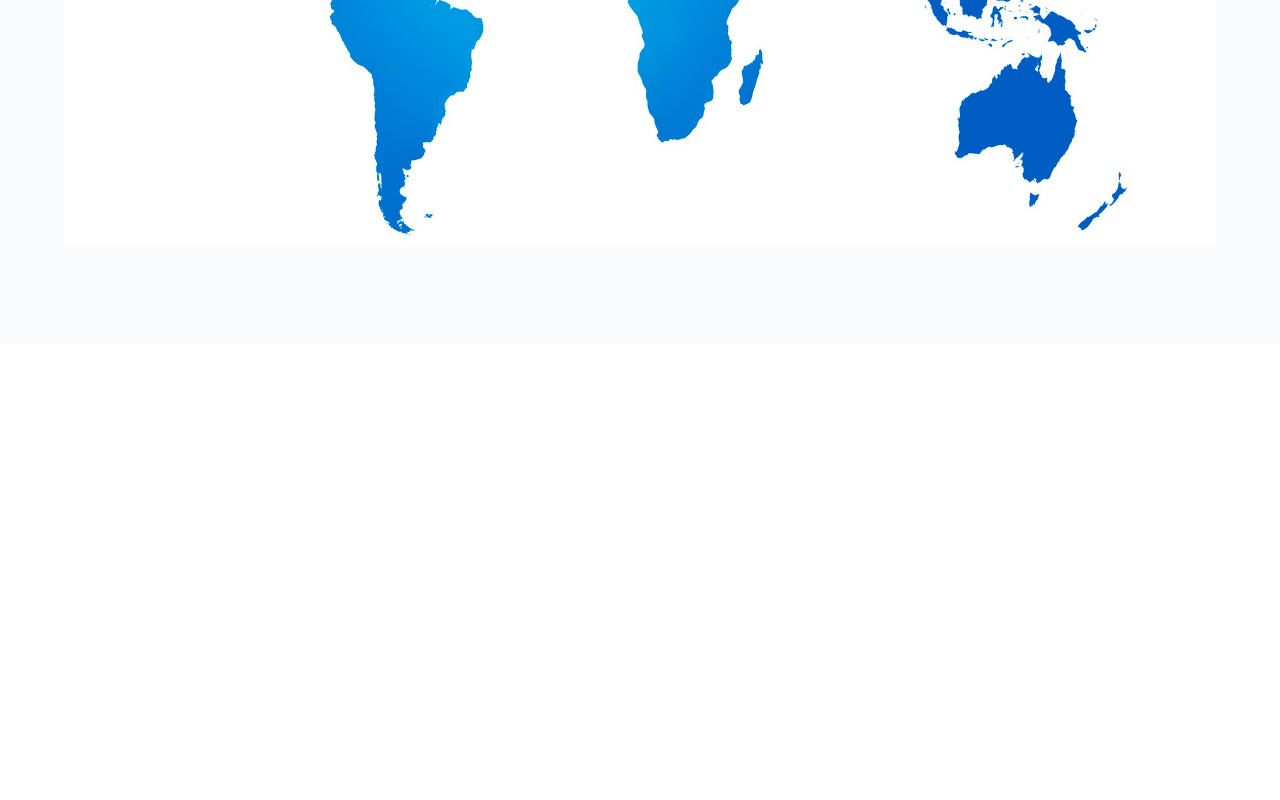
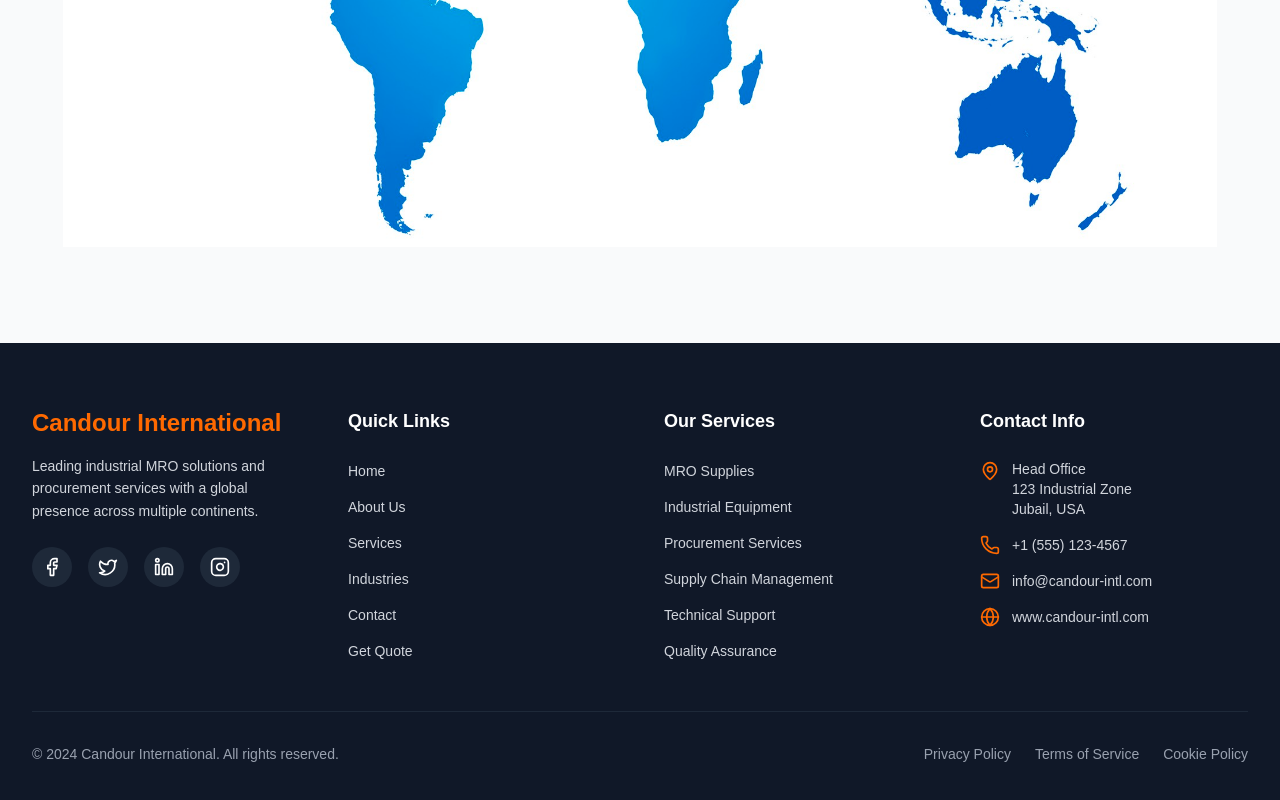
Before and after one commit to pankajkumarkamat04/Candour, a Next.js app: page / in a window 1280 px wide. Shown: the part 9753-10553 px from the top of the page. Before the commit the page ends 10096 px from the top, so only its background shows below. Built offline with nearby package versions, Linux system fonts and the light colour scheme.

Commit message:
Added Footer

```diff
--- a/src/app/page.tsx
+++ b/src/app/page.tsx
@@ -8,6 +8,7 @@ import ConstructionHeroSection2 from '@/components/ConstructionHeroSection2';
 import QuoteRequestSection from '@/components/QuoteRequestSection';
 import LogoSection from '@/components/LogoSection';
 import OurOfficesSection from '@/components/OurOfficesSection';
+import Footer from '@/components/Footer';
 import ServicesPricingSection from '@/components/ServicesPricingSection';
 
 export default function Home() {
@@ -24,6 +25,7 @@ export default function Home() {
       <QuoteRequestSection />
       <LogoSection />
       <OurOfficesSection />
+      <Footer />
     </div>
   );
 }
--- /dev/null
+++ b/src/components/Footer.tsx
@@ -0,0 +1,110 @@
+'use client';
+
+import { MapPin, Phone, Mail, Globe, Facebook, Twitter, Linkedin, Instagram } from 'lucide-react';
+
+export default function Footer() {
+  return (
+    <footer className="bg-gray-900 text-white">
+      <div className="max-w-7xl mx-auto px-4 sm:px-6 lg:px-8 py-12 lg:py-16">
+        <div className="grid grid-cols-1 md:grid-cols-2 lg:grid-cols-4 gap-8 lg:gap-12">
+
+          {/* Company Info */}
+          <div className="lg:col-span-1">
+            <div className="mb-6">
+              <h3 className="text-2xl font-bold text-orange-500 mb-4">Candour International</h3>
+              <p className="text-gray-300 text-sm leading-relaxed">
+                Leading industrial MRO solutions and procurement services with a global presence across multiple continents.
+              </p>
+            </div>
+
+            {/* Social Media */}
+            <div className="flex space-x-4">
+              <a href="#" className="w-10 h-10 bg-gray-800 hover:bg-orange-500 rounded-full flex items-center justify-center transition-colors duration-300">
+                <Facebook className="w-5 h-5" />
+              </a>
+              <a href="#" className="w-10 h-10 bg-gray-800 hover:bg-orange-500 rounded-full flex items-center justify-center transition-colors duration-300">
+                <Twitter className="w-5 h-5" />
+              </a>
+              <a href="#" className="w-10 h-10 bg-gray-800 hover:bg-orange-500 rounded-full flex items-center justify-center transition-colors duration-300">
+                <Linkedin className="w-5 h-5" />
+              </a>
+              <a href="#" className="w-10 h-10 bg-gray-800 hover:bg-orange-500 rounded-full flex items-center justify-center transition-colors duration-300">
+                <Instagram className="w-5 h-5" />
+              </a>
+            </div>
+          </div>
+
+          {/* Quick Links */}
+          <div>
+            <h4 className="text-lg font-semibold mb-6">Quick Links</h4>
+            <ul className="space-y-3">
+              <li><a href="#" className="text-gray-300 hover:text-orange-500 transition-colors duration-300 text-sm">Home</a></li>
+              <li><a href="#" className="text-gray-300 hover:text-orange-500 transition-colors duration-300 text-sm">About Us</a></li>
+              <li><a href="#" className="text-gray-300 hover:text-orange-500 transition-colors duration-300 text-sm">Services</a></li>
+              <li><a href="#" className="text-gray-300 hover:text-orange-500 transition-colors duration-300 text-sm">Industries</a></li>
+              <li><a href="#" className="text-gray-300 hover:text-orange-500 transition-colors duration-300 text-sm">Contact</a></li>
+              <li><a href="#" className="text-gray-300 hover:text-orange-500 transition-colors duration-300 text-sm">Get Quote</a></li>
+            </ul>
+          </div>
+
+          {/* Services */}
+          <div>
+            <h4 className="text-lg font-semibold mb-6">Our Services</h4>
+            <ul className="space-y-3">
+              <li><a href="#" className="text-gray-300 hover:text-orange-500 transition-colors duration-300 text-sm">MRO Supplies</a></li>
+              <li><a href="#" className="text-gray-300 hover:text-orange-500 transition-colors duration-300 text-sm">Industrial Equipment</a></li>
+              <li><a href="#" className="text-gray-300 hover:text-orange-500 transition-colors duration-300 text-sm">Procurement Services</a></li>
+              <li><a href="#" className="text-gray-300 hover:text-orange-500 transition-colors duration-300 text-sm">Supply Chain Management</a></li>
+              <li><a href="#" className="text-gray-300 hover:text-orange-500 transition-colors duration-300 text-sm">Technical Support</a></li>
+              <li><a href="#" className="text-gray-300 hover:text-orange-500 transition-colors duration-300 text-sm">Quality Assurance</a></li>
+            </ul>
+          </div>
+
+          {/* Contact Info */}
+          <div>
+            <h4 className="text-lg font-semibold mb-6">Contact Info</h4>
+            <div className="space-y-4">
+              <div className="flex items-start space-x-3">
+                <MapPin className="w-5 h-5 text-orange-500 mt-0.5 flex-shrink-0" />
+                <div>
+                  <p className="text-gray-300 text-sm">Head Office</p>
+                  <p className="text-gray-300 text-sm">123 Industrial Zone</p>
+                  <p className="text-gray-300 text-sm">Jubail, USA</p>
+                </div>
+              </div>
+
+              <div className="flex items-center space-x-3">
+                <Phone className="w-5 h-5 text-orange-500 flex-shrink-0" />
+                <p className="text-gray-300 text-sm">+1 (555) 123-4567</p>
+              </div>
+
+              <div className="flex items-center space-x-3">
+                <Mail className="w-5 h-5 text-orange-500 flex-shrink-0" />
+                <p className="text-gray-300 text-sm">info@candour-intl.com</p>
+              </div>
+
+              <div className="flex items-center space-x-3">
+                <Globe className="w-5 h-5 text-orange-500 flex-shrink-0" />
+                <p className="text-gray-300 text-sm">www.candour-intl.com</p>
+              </div>
+            </div>
+          </div>
+        </div>
+
+        {/* Bottom Section */}
+        <div className="border-t border-gray-800 mt-12 pt-8">
+          <div className="flex flex-col md:flex-row justify-between items-center space-y-4 md:space-y-0">
+            <div className="text-gray-400 text-sm">
+              © 2024 Candour International. All rights reserved.
+            </div>
+            <div className="flex space-x-6">
+              <a href="#" className="text-gray-400 hover:text-orange-500 transition-colors duration-300 text-sm">Privacy Policy</a>
+              <a href="#" className="text-gray-400 hover:text-orange-500 transition-colors duration-300 text-sm">Terms of Service</a>
+              <a href="#" className="text-gray-400 hover:text-orange-500 transition-colors duration-300 text-sm">Cookie Policy</a>
+            </div>
+          </div>
+        </div>
+      </div>
+    </footer>
+  );
+}
```
